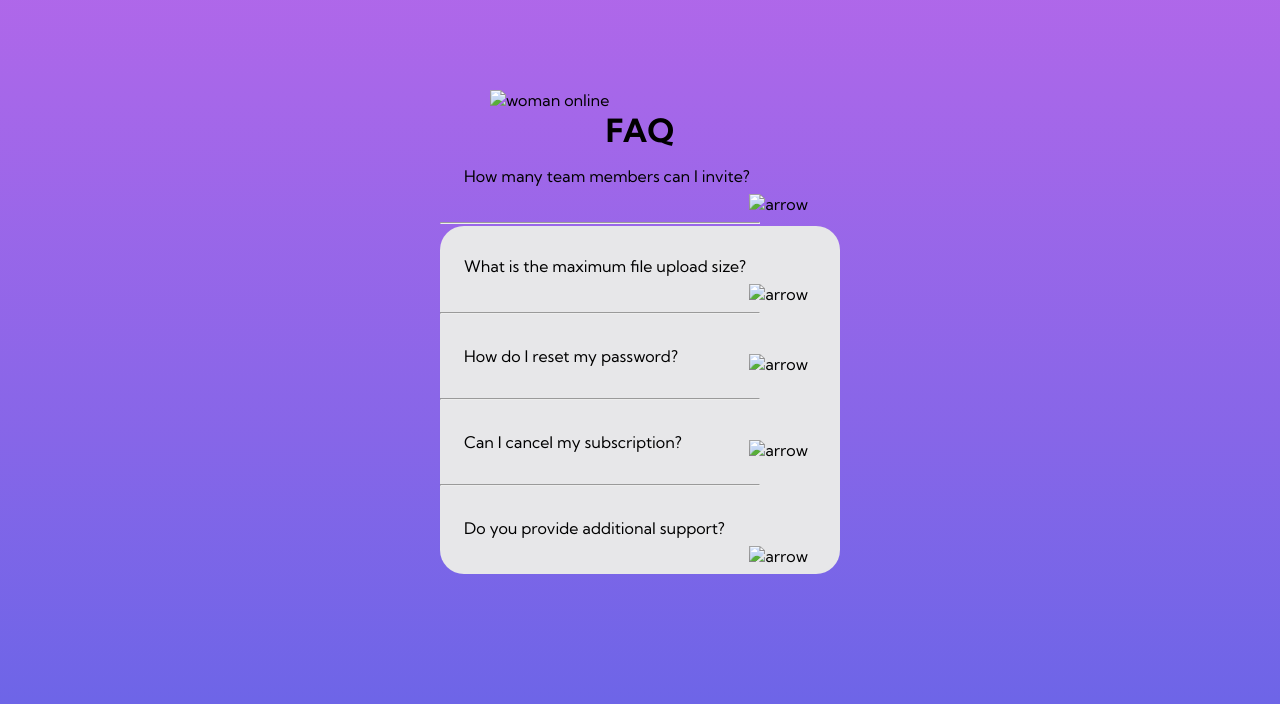
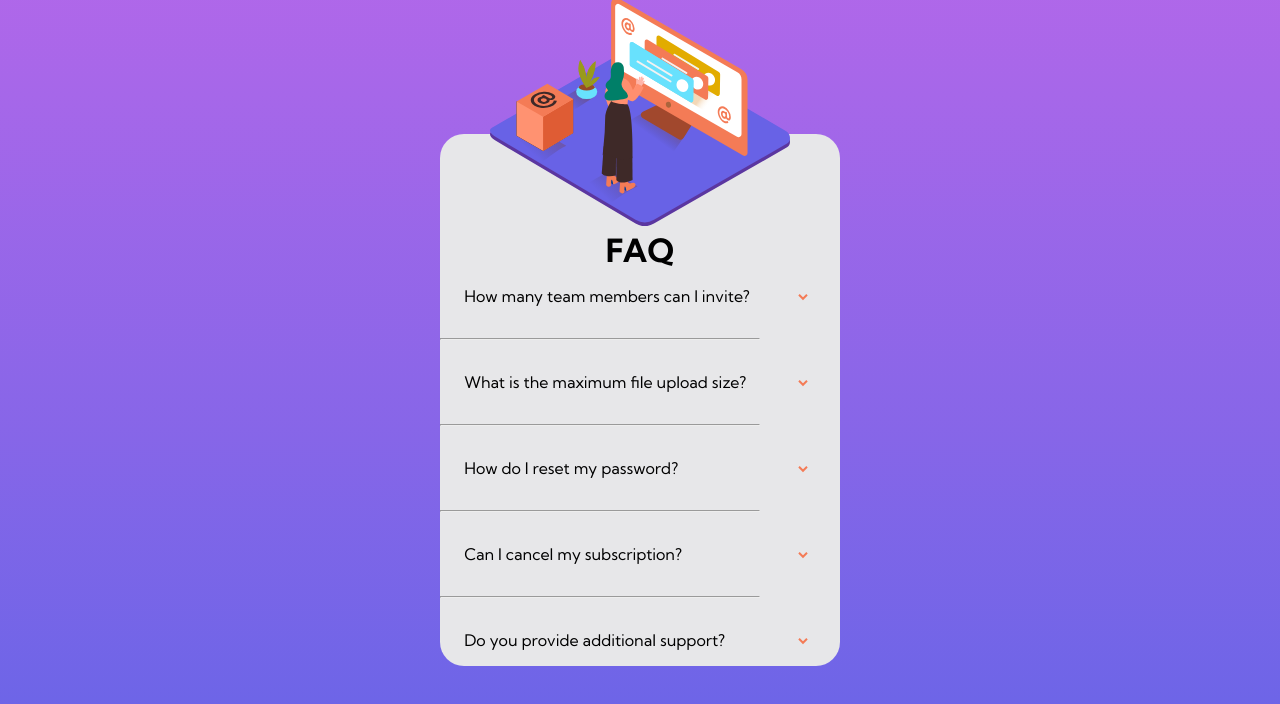
Before and after one commit to SelfTaughtDood/MolinaWebTech.github.io, a website: page design-portfolio/faq-accordion-card-main/index.html in a window 1280 px wide. Drawn offline with Linux system fonts and the light colour scheme.

Commit message:
image not displaying resolved
directory issue. all images display. issue resolved.

```diff
--- a/design-portfolio/faq-accordion-card-main/index.html
+++ b/design-portfolio/faq-accordion-card-main/index.html
@@ -13,19 +13,19 @@
 <body>
   <main class="card">
     <div class="woman-image-mobile">
-      <img src="/frontend-mentor/newbie/faq-accordion-card-main/faq-accordion-card-main/images/illustration-woman-online-mobile.svg" alt="woman online">
+      <img src="./images/illustration-woman-online-mobile.svg" alt="woman online">
     </div>
     <h1>FAQ</h1>
     <section class="faq">
         <p class="question">
-          How many team members can I invite? <span><img class="arrow" src="/frontend-mentor/newbie/faq-accordion-card-main/faq-accordion-card-main/images/icon-arrow-down.svg" alt="arrow"></span>
+          How many team members can I invite? <span><img class="arrow" src="./images/icon-arrow-down.svg" alt="arrow"></span>
         </p>
         <p class="answer hide">
           You can invite up to 2 additional users on the Free plan. There is no limit on team members for the Premium plan.
         </p>
       <hr>
         <p class="question">
-          What is the maximum file upload size? <span><img class="arrow" src="/frontend-mentor/newbie/faq-accordion-card-main/faq-accordion-card-main/images/icon-arrow-down.svg" alt="arrow"></span>
+          What is the maximum file upload size? <span><img class="arrow" src="./images/icon-arrow-down.svg" alt="arrow"></span>
         </p>
         <p class="answer hide">
           No more than 2GB. All files in your account must fit your allotted storage space.
@@ -33,20 +33,20 @@
         <hr>
         <p class="question">
           How do I reset my password?
-          <span><img class="arrow" src="/frontend-mentor/newbie/faq-accordion-card-main/faq-accordion-card-main/images/icon-arrow-down.svg" alt="arrow"></span>
+          <span><img class="arrow" src="./images/icon-arrow-down.svg" alt="arrow"></span>
         </p>
         <p class="answer hide">
           Click “Forgot password” from the login page or “Change password” from your profile page. A reset link will be emailed to you.
         </p>
         <hr>
-        <p class="question">Can I cancel my subscription?<span><img class="arrow" src="/frontend-mentor/newbie/faq-accordion-card-main/faq-accordion-card-main/images/icon-arrow-down.svg" alt="arrow"></span>
+        <p class="question">Can I cancel my subscription?<span><img class="arrow" src="./images/icon-arrow-down.svg" alt="arrow"></span>
         </p>
         <p class="answer hide">
           Yes! Send us a message and we'll process your request no questions asked.
         </p>
         <hr>
         <p class="question">
-          Do you provide additional support?<span><img class="arrow" src="/frontend-mentor/newbie/faq-accordion-card-main/faq-accordion-card-main/images/icon-arrow-down.svg" alt="arrow"></span>
+          Do you provide additional support?<span><img class="arrow" src="./images/icon-arrow-down.svg" alt="arrow"></span>
         </p>
         <p class="answer hide">
           Chat and email support is available 24/7. Phone lines are open during normal business hours.
```
Also changed, not shown: design-portfolio/interactive-rating-component-main/index.html (+2 -2 lines).
